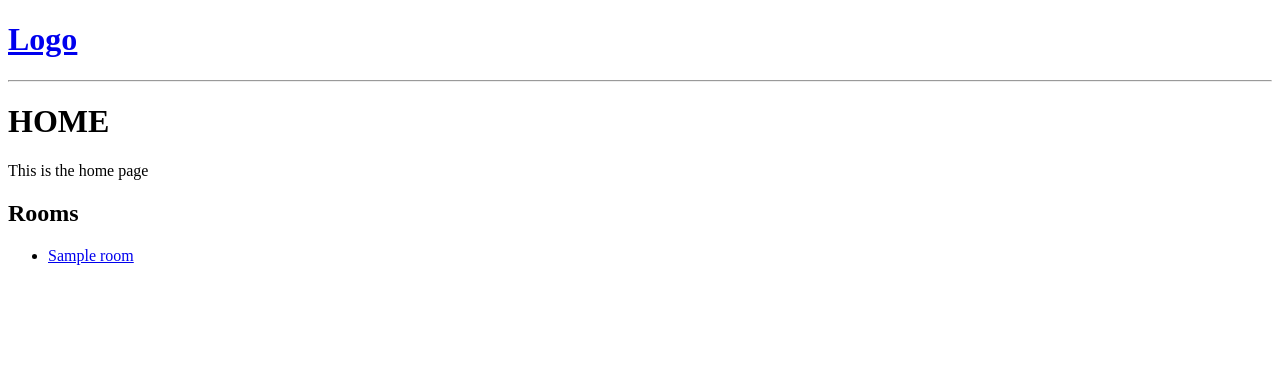
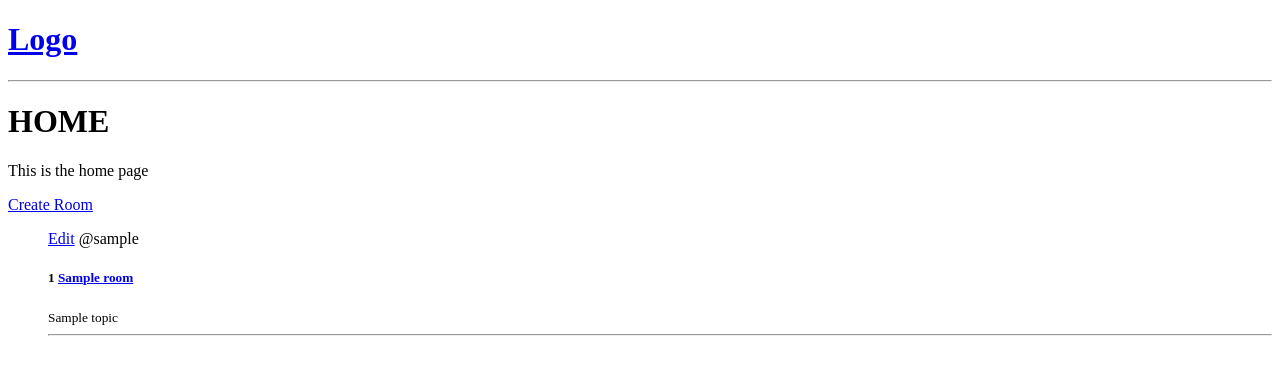
Before and after one commit to xosteve26/Django-Chat-Rooms, a Django app: page / in a window 1280 px wide. Shown: the top 375 px of the page. Run offline with Django 4.2, Linux system fonts and the light colour scheme; tables that the repository leaves empty hold one stand-in row (values such as "Sample post").

Commit message:
Creation of room form with create and edit button in home page

```diff
--- a/base/templates/base/home.html
+++ b/base/templates/base/home.html
@@ -4,14 +4,21 @@
 <h1>HOME</h1>
 <p>This is the home page</p>
 <div>
-    <h2>Rooms</h2>
+    <a href="{% url 'create_room' %}">Create Room</a>
     <ul>
         {% for room in rooms %}
-            <li>
+        <div>
+            <a href="{% url 'edit_room' room.id %}">Edit</a>
+            <span>@{{room.host.username}}</span>
+            <h5> {{room.id}}
                 <a href="{% url 'room' room.id %}">
                     {{ room.name }}
                 </a>
-            </li>
+            </h5>
+            <small>{{room.topic.name}}</small>
+            <hr>
+        </div>
+
         {% endfor %}
     </ul>
 </div>
```
Also changed, not shown: base/templates/base/room_form.html (added, +11 -0 lines).
